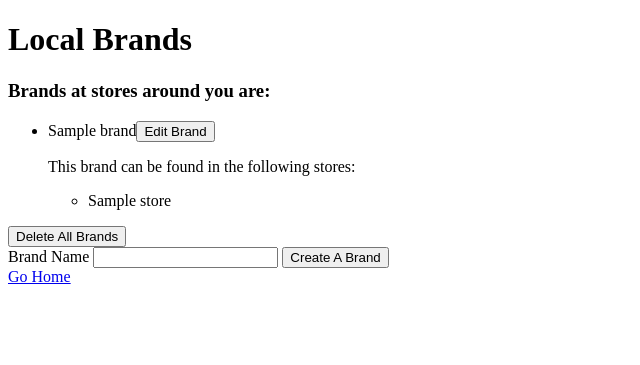
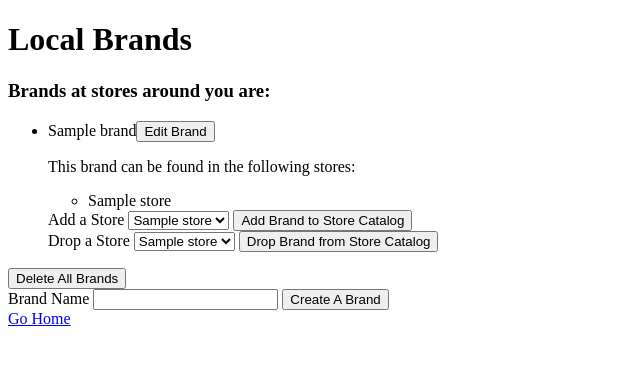
Before and after one commit to abdcon02/Assessment_march27_shoestore_psql, a PHP site: template views/brands.html.twig in a window 1280 px wide. Shown: the top 365 px of the page, without its empty margins (0-640 px from the left). Run offline with PHP 8.4, Linux system fonts and the light colour scheme; the template is opened without the code that fills it: most values are stand-ins (such as "Sample title", 1, 10 or a date in 2020); some libraries are stand-ins or nearby versions.

Commit message:
Create awsome add and drop stores to Brands page.

```diff
--- a/src/Store.php
+++ b/src/Store.php
@@ -4,13 +4,13 @@
     {
         private $name;
         private $id;
-
+// construct instances of class
         function __construct($name, $id = null)
         {
             $this->name = $name;
             $this->id = $id;
         }
-
+// getters and setters for object properties
         function getName()
         {
             return $this->name;
@@ -30,7 +30,7 @@
         {
             $this->id = (int) $new_id;
         }
-
+// methods interacting with database
         function save()
         {
             $statement = $GLOBALS['DB']->query("INSERT INTO stores (name) VALUES ('{$this->getName()}') RETURNING id;");
--- a/views/brands.html.twig
+++ b/views/brands.html.twig
@@ -18,8 +18,27 @@
                                         <li>{{ store.getName }}</li>
                                     {% endfor %}
                                 </ul>
-                            {% endif %}
-
+                                {% endif %}
+                                <form action="/brand_add_store" method="post">
+                                    <input type="hidden" name="brand_id" value=" {{ shoe.getId }}">
+                                    <label for="store_name">Add a Store</label>
+                                    <select name="store_id" type="text">
+                                        {% for place in stores %}
+                                            <option value="{{ place.getId }}">{{ place.getName }}</option>
+                                        {% endfor %}
+                                    </select>
+                                    <button type='submit'>Add Brand to Store Catalog</button>
+                                </form>
+                                <form action="/brand_drop_store" method="post">
+                                    <input type="hidden" name="brand_id" value=" {{ shoe.getId }}">
+                                    <label for="store_name">Drop a Store</label>
+                                    <select name="store_id" type="text">
+                                        {% for place in shoe.getStores %}
+                                            <option value="{{ place.getId }}" required>{{ place.getName }}</option>
+                                        {% endfor %}
+                                    </select>
+                                    <button type='submit'>Drop Brand from Store Catalog</button>
+                                </form>
                     </li>
                 {% endfor %}
             </ul>
```
Also changed, not shown: app/app.php (+24 -6 lines), src/Brand.php (+8 -3 lines), tests/BrandTest.php (+27 -0 lines).
